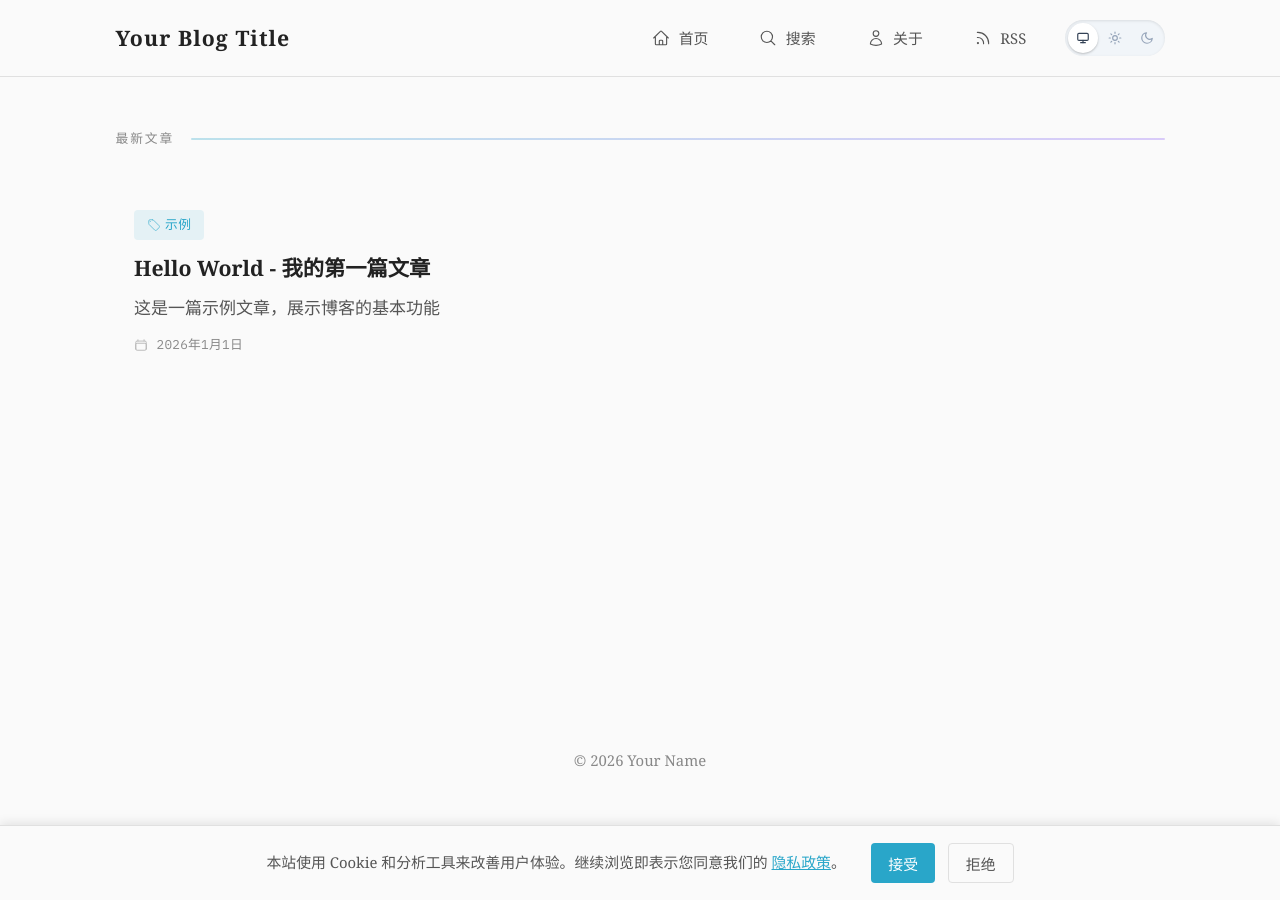
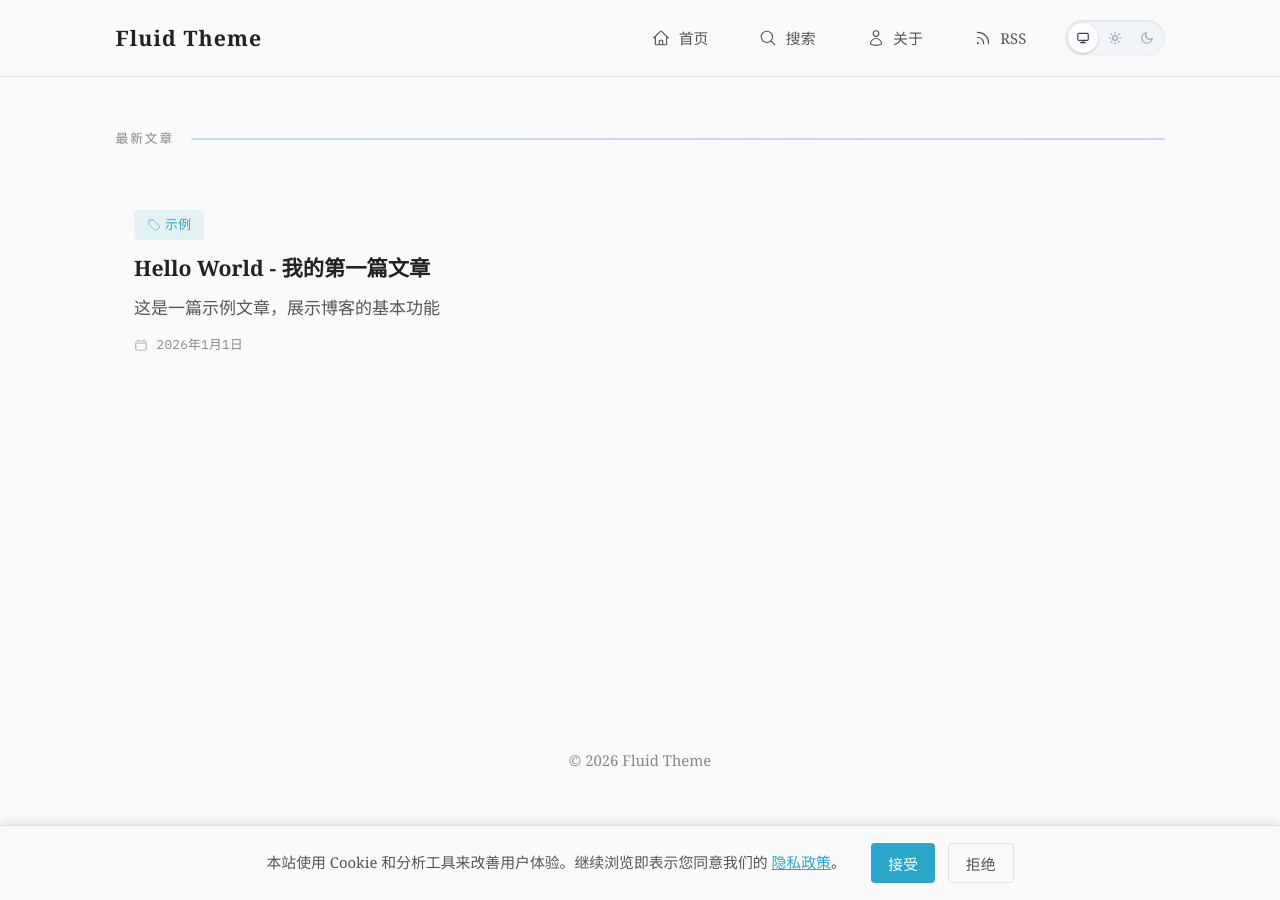
Before and after one commit to iamwilliamli/fluid-jekyll-theme, a Jekyll site: the page built from index.md, in a window 1280 px wide. Built offline with Jekyll 4.4.1, drawn with Linux system fonts in a browser that asks for light colours; nearby versions of some CDN libraries.

Commit message:
Configure demo site for GitHub Pages

```diff
--- a/_config.yml
+++ b/_config.yml
@@ -1,9 +1,9 @@
 # Site settings
-title: Your Blog Title
-description: Your blog description
-author: Your Name
-baseurl: ""
-url: "https://yourusername.github.io"
+title: Fluid Theme
+description: A minimal and elegant Jekyll blog theme
+author: Fluid Theme
+baseurl: "/fluid-jekyll-theme"
+url: "https://iamwilliamli.github.io"
 lang: zh-CN
 
 # SEO settings (optional)
```
